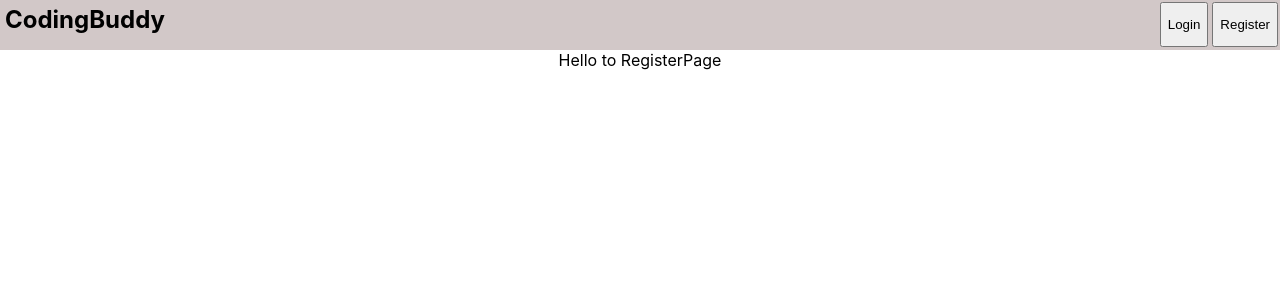
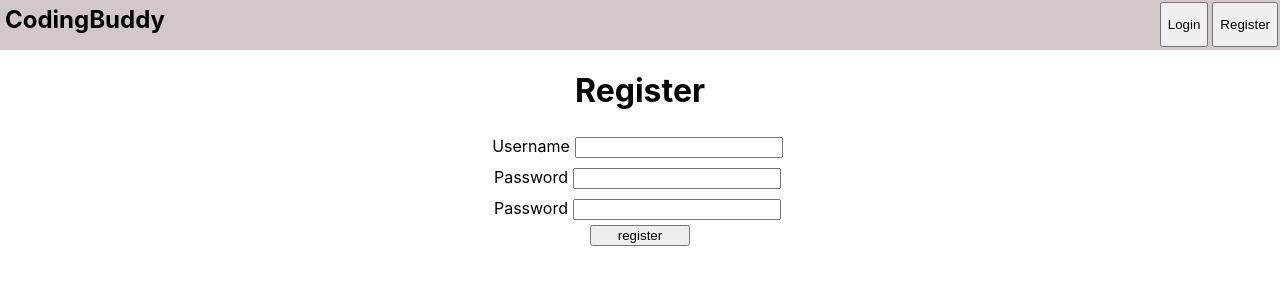
Before and after one commit to MikolajWituszynski/CodingBuddy, a React (Create React App) app: page /register in a window 1280 px wide. Shown: the top 300 px of the page. Built offline with nearby package versions, Linux system fonts and the light colour scheme.

Commit message:
firebase authentication integration into the project

```diff
--- a/package.json
+++ b/package.json
@@ -10,8 +10,10 @@
     "@types/node": "^16.18.4",
     "@types/react": "^18.0.25",
     "@types/react-dom": "^18.0.9",
+    "firebase": "^9.14.0",
     "react": "^18.2.0",
     "react-dom": "^18.2.0",
+    "react-hook-form": "^7.40.0",
     "react-router-dom": "^6.4.4",
     "react-scripts": "5.0.1",
     "typescript": "^4.9.3",
--- /dev/null
+++ b/src/components/LoginForm/LoginForm.module.css
@@ -0,0 +1,18 @@
+.labelLogin {
+margin: 2px;
+}
+
+.form {
+    display: flex;
+    justify-content: space-between;
+    flex-direction: column;
+    align-content: center
+
+}
+input {
+    margin: 5px;
+}
+.button {
+    width: 100px;
+   align-self: center;
+}
--- /dev/null
+++ b/src/components/LoginForm/LoginForm.tsx
@@ -0,0 +1,30 @@
+import React from "react";
+import styles from './LoginForm.module.css'
+import { useForm } from "react-hook-form";
+import { auth } from "../../helpers/firebaseConfig";
+import { signInWithEmailAndPassword } from "firebase/auth";
+import { LoginFormData } from "../../helpers/interfaces";
+const LoginForm = () => {
+    const { register, handleSubmit } = useForm<LoginFormData>();
+
+    const submitHandler = ({email, password}: LoginFormData) => {
+        signInWithEmailAndPassword(auth, email, password)
+        .then(()=> console.log("Success"))
+        .catch((err) => console.error(err.messsage));
+    }
+    return (
+        <>
+       <h1>Login</h1>
+       <form onSubmit ={(handleSubmit(submitHandler))}className={styles.form}>
+        <label className={styles.labelLogin}>Username
+        <input {...register("email",{required: true})} type="text" id="login-username"/>
+        </label>
+        <label>Password
+        <input {...register("password",{required: true})} type="password" id="login-password"/>
+        </label>
+        <button type="submit" className={styles.button}>login</button>
+       </form>
+        </>
+    )
+};
+export default LoginForm;
--- a/src/components/LoginPage/LoginPage.tsx
+++ b/src/components/LoginPage/LoginPage.tsx
@@ -1,8 +1,9 @@
 import React from "react";
+import LoginForm from "../LoginForm/LoginForm";
 const LoginPage = () => {
     return (
         <>
-        <div>Hello to LoginPage</div>
+        <LoginForm/>
         </>
     )
 };
--- /dev/null
+++ b/src/components/RegisterForm/RegisterForm.module.css
@@ -0,0 +1,20 @@
+.labelLogin {
+    margin: 2px;
+    }
+
+    .form {
+        display: flex;
+        justify-content: space-between;
+        flex-direction: column;
+        align-content: center
+
+    }
+    input {
+        margin: 5px;
+        width: 200px;
+    }
+
+    .button {
+        width: 100px;
+       align-self: center;
+    }
--- /dev/null
+++ b/src/components/RegisterForm/RegisterForm.tsx
@@ -0,0 +1,44 @@
+import React from "react";
+import styles from './RegisterForm.module.css'
+import { useForm } from "react-hook-form";
+import { auth } from "../../helpers/firebaseConfig";
+import { RegisterFormData } from "../../helpers/interfaces";
+import { FirebaseError } from "firebase/app";
+import { Auth, createUserWithEmailAndPassword } from "firebase/auth";
+const RegisterForm = () => {
+    const { register, handleSubmit } = useForm<RegisterFormData>();
+     // 1. Zarejestrować resztę inputów (nadaj im nazwy rejestracyjne password i password2), zaktualizuj odpowiednio interface RegisterFormData
+  // W submitHandler:
+  // 2. Sprawdz czy password jest równy password2 (zrób to ifem)
+  // 3. Jeżeli password jest password2, wywołaj funkcję createUserWithEmailAndPassword z odpowiednimi argumentami.
+  // 4. Na funkcję createUser... dodaj thena w którym wykonaj console.log('Successfully registered') oraz catcha z console.log(err.message)
+
+  // data to obiekt który zawiera pary klucz:wartosc (nazwaRejestracyjnaInputu:wartoscInputuPrzySubmit)
+  const submitHandler = ({email, password, password2}:RegisterFormData) => {
+    if(password === password2) {
+        createUserWithEmailAndPassword(auth, email, password)
+        .then(()=>console.log("User Succesfully created"))
+        .catch((err)=>console.error(err.message));
+    }
+
+
+    }
+    return (
+        <>
+       <h1>Register</h1>
+       <form onSubmit={handleSubmit(submitHandler)} className={styles.form}>
+        <label className={styles.labelRegister}>Username
+        <input {...register("email",{required: true})}  type="text" id="login-username"/>
+        </label>
+        <label>Password
+        <input {...register("password",{required: true})} type="password" id="login-password"/>
+        </label>
+        <label>Password
+        <input {...register("password2",{required: true})} type="password" id="login-password"/>
+        </label>
+        <button className={styles.button}>register</button>
+       </form>
+        </>
+    )
+};
+export default RegisterForm;
--- a/src/components/RegisterPage/RegisterPage.tsx
+++ b/src/components/RegisterPage/RegisterPage.tsx
@@ -1,8 +1,9 @@
 import React from "react";
+import RegisterForm from "../RegisterForm/RegisterForm";
 const RegisterPage = () => {
     return (
         <>
-        <div>Hello to RegisterPage</div>
+        <RegisterForm/>
         </>
     )
 };
--- /dev/null
+++ b/src/helpers/firebaseConfig.tsx
@@ -0,0 +1,20 @@
+
+import { initializeApp } from "firebase/app";
+import { getAuth } from "firebase/auth";
+import { getStorage } from "firebase/storage";
+import { getFirestore } from "firebase/firestore";
+
+const firebaseConfig = {
+  apiKey: "AIzaSyDI4I2xi0gbOUP0IdsTM8hNrf54ozuDv8A",
+  authDomain: "codingbuddy-8d79a.firebaseapp.com",
+  projectId: "codingbuddy-8d79a",
+  storageBucket: "codingbuddy-8d79a.appspot.com",
+  messagingSenderId: "600579300902",
+  appId: "1:600579300902:web:97318e377517f04cbd90e7",
+  measurementId: "G-HCT3CMD9PS"
+};
+
+export const app = initializeApp(firebaseConfig);
+export const auth = getAuth(app);
+export const storage = getStorage(app);
+export const firestore = getFirestore(app);
--- /dev/null
+++ b/src/helpers/interfaces.ts
@@ -0,0 +1,10 @@
+export interface LoginFormData {
+    email: string;
+    password: string;
+  }
+
+export interface RegisterFormData {
+    email: string;
+    password: string;
+    password2: string;
+}
```
Also changed, not shown: 1 other file (tests, documents, lock files or other folders).
